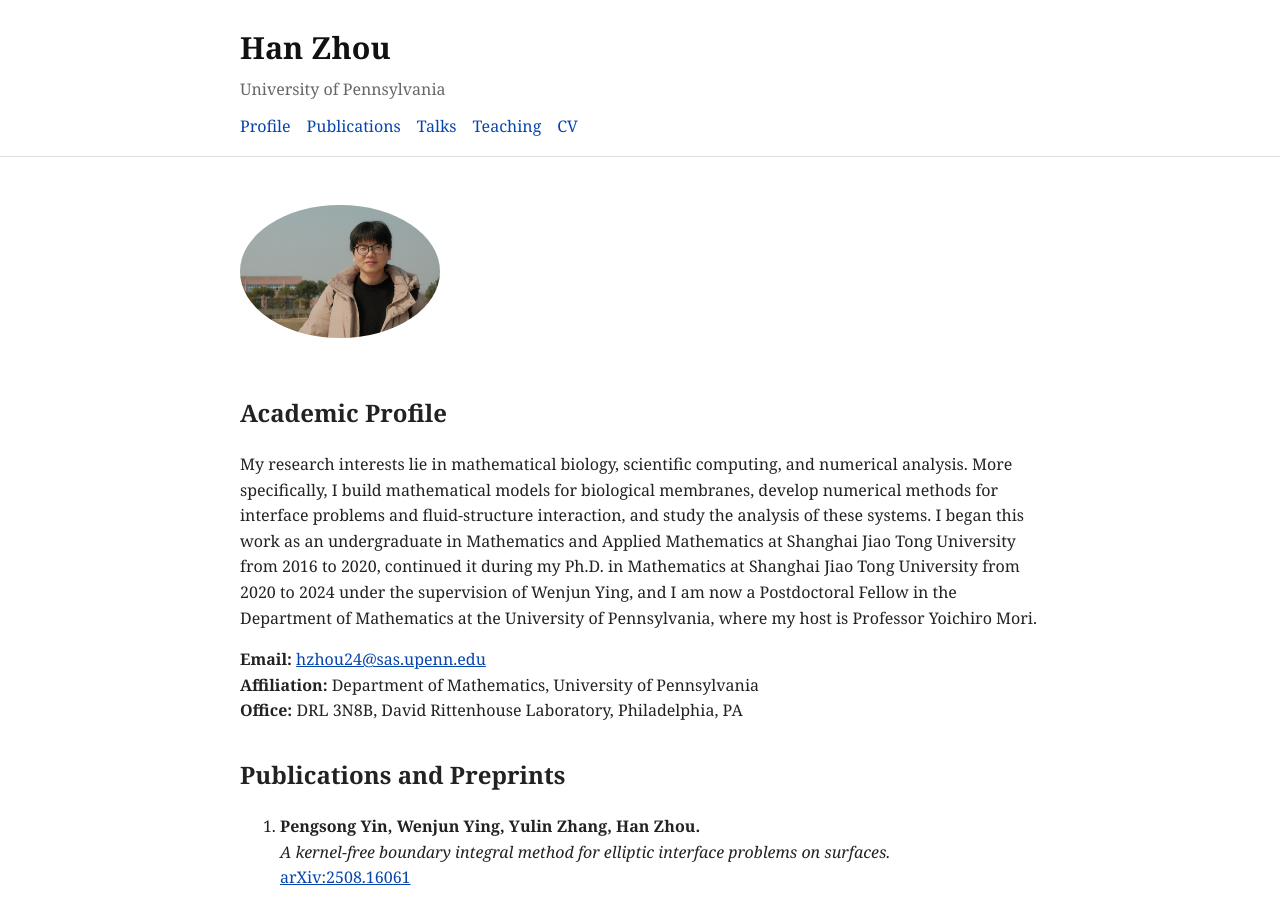
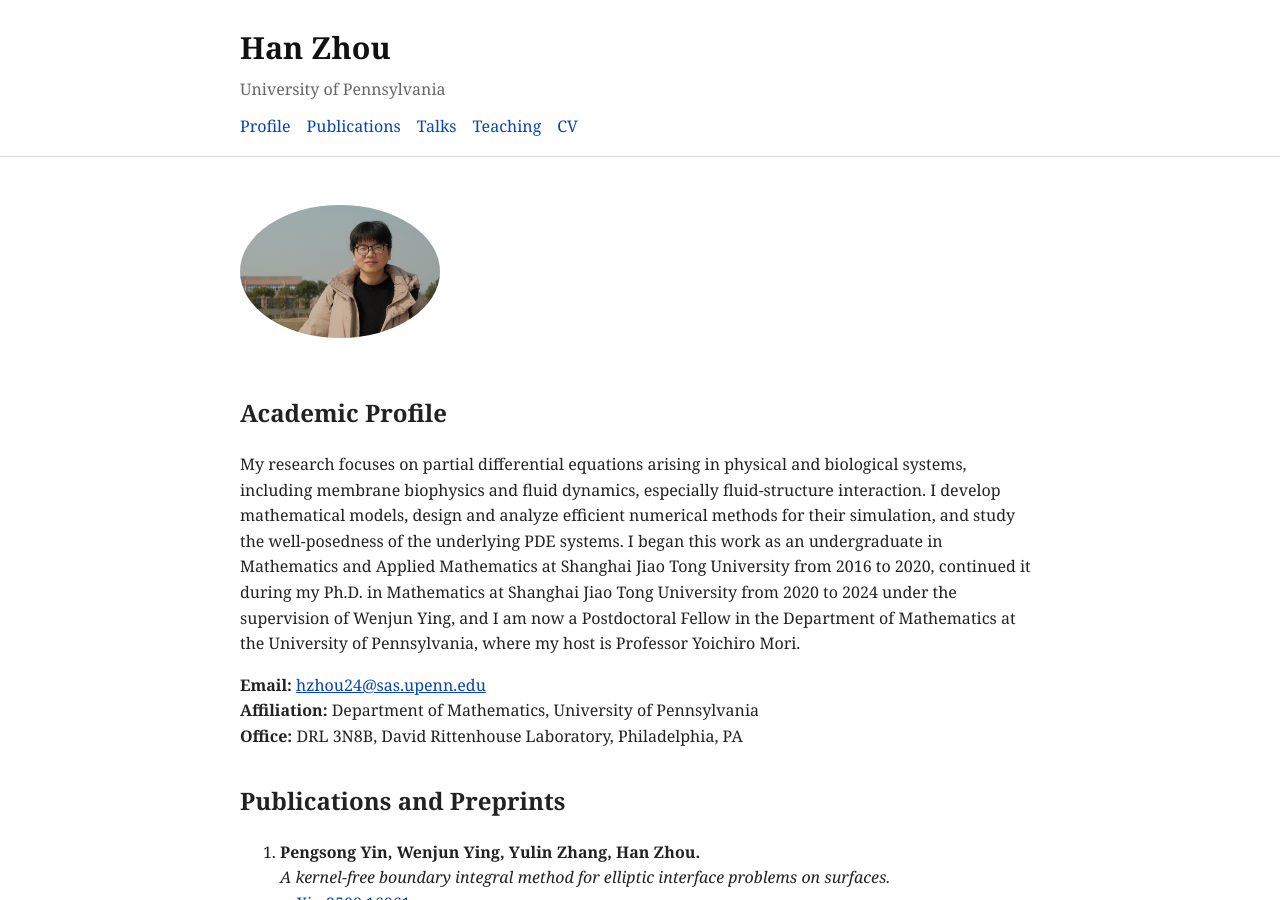
Before and after one commit to han-zhou-math/han-zhou-math.github.io, a Jekyll site: the page built from index.md, in a window 1280 px wide and 900 px high. Built offline with Jekyll 4.4.1, drawn with Linux system fonts in a browser that asks for light colours.

Commit message:
Update research description on homepage

```diff
--- a/index.md
+++ b/index.md
@@ -9,7 +9,7 @@ permalink: /
 <div id="profile"></div>
 ## Academic Profile
 
-My research interests lie in mathematical biology, scientific computing, and numerical analysis. More specifically, I build mathematical models for biological membranes, develop numerical methods for interface problems and fluid-structure interaction, and study the analysis of these systems. I began this work as an undergraduate in Mathematics and Applied Mathematics at Shanghai Jiao Tong University from 2016 to 2020, continued it during my Ph.D. in Mathematics at Shanghai Jiao Tong University from 2020 to 2024 under the supervision of Wenjun Ying, and I am now a Postdoctoral Fellow in the Department of Mathematics at the University of Pennsylvania, where my host is Professor Yoichiro Mori.
+My research focuses on partial differential equations arising in physical and biological systems, including membrane biophysics and fluid dynamics, especially fluid-structure interaction. I develop mathematical models, design and analyze efficient numerical methods for their simulation, and study the well-posedness of the underlying PDE systems. I began this work as an undergraduate in Mathematics and Applied Mathematics at Shanghai Jiao Tong University from 2016 to 2020, continued it during my Ph.D. in Mathematics at Shanghai Jiao Tong University from 2020 to 2024 under the supervision of Wenjun Ying, and I am now a Postdoctoral Fellow in the Department of Mathematics at the University of Pennsylvania, where my host is Professor Yoichiro Mori.
 
 **Email:** [hzhou24@sas.upenn.edu](mailto:hzhou24@sas.upenn.edu)
 **Affiliation:** Department of Mathematics, University of Pennsylvania
```
